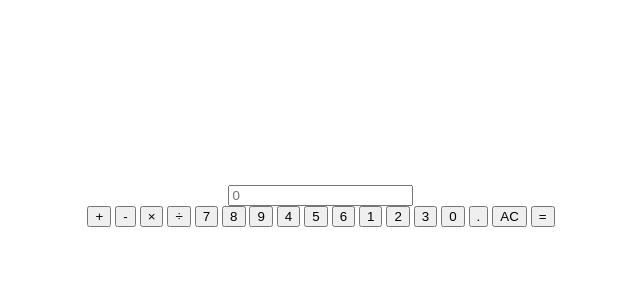
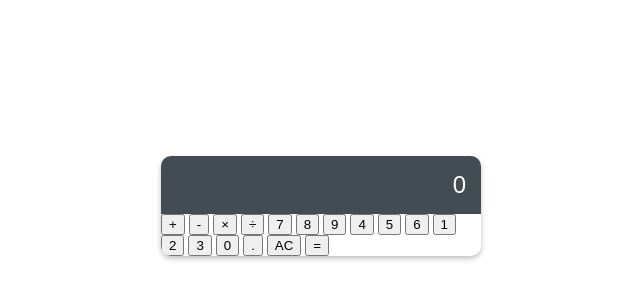
Before and after one commit to Geovanex24/js-calculator, a website built with Vite: page index.html in a window 1280 px wide. Shown: the part 194-494 px from the top of the page, without its empty margins (319-959 px from the left). Built offline with nearby package versions, Linux system fonts and the light colour scheme.

Commit message:
feat: calculator display

```diff
--- a/src/calculator.html
+++ b/src/calculator.html
@@ -1,7 +1,5 @@
 <div class="calculator">
-    <div class="calculator__output">
-        <input class="calculator__display" type="text" placeholder="0" readonly>
-    </div>
+    <input class="calculator__display" type="text" value="0" readonly>
     <div class="calculator__keys">
         <button class="calculator__key calculator__key--operator">+</button>
         <button class="calculator__key calculator__key--operator">-</button>
--- a/style.css
+++ b/style.css
@@ -1,4 +1,9 @@
 :root {
+  /* COLORS */
+  --display-background-color: hsl(202, 11%, 29%);
+  --display-text-color: hsl(255, 100%, 100%);
+
+  /* FONTS */
   --fuentePrincipal: "Roboto", sans-serif;
 }
 
@@ -18,15 +23,32 @@ body {
   margin: 0;
   display: flex;
   place-items: center;
-  min-width: 32rem;
   min-height: 100vh;
-}
-h1 {
 }
 
 #app {
   max-width: 128rem;
   margin: 0 auto;
-  padding: 2rem;
-  text-align: center;
 }
+
+.calculator {
+  max-inline-size: 32rem;
+  border-radius: 10px;
+  overflow: hidden;
+  box-shadow: 0px 3px 6px 0px rgba(0, 0, 0, 0.15),
+    0px 2px 4px 0px rgba(0, 0, 0, 0.12);
+}
+
+.calculator__display {
+  border: none;
+  width: 100%;
+  font-size: 2.4rem;
+  text-align: end;
+  background-color: var(--display-background-color);
+  color: var(--display-text-color);
+  padding: 1.5rem;
+}
+
+.calculator__display:focus {
+  outline: none;
+}
```
